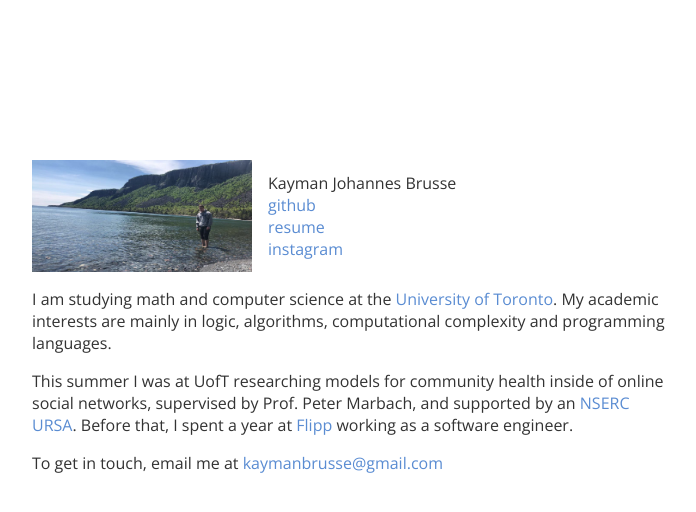
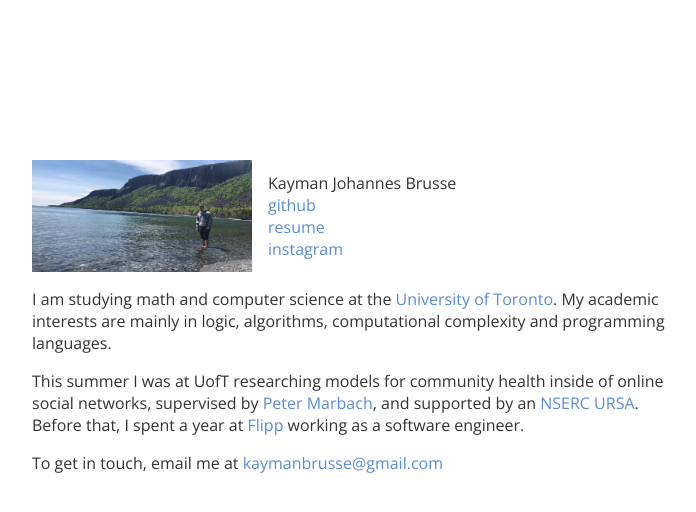
Before and after one commit to kaymanb/another-website, a React (Create React App) app: page / in a window 1280 px wide. Shown: the top 512 px of the page, without its empty margins (288-984 px from the left). Built offline with nearby package versions, Linux system fonts and the light colour scheme.

Commit message:
Updated link to Marbach's site.

```diff
--- a/src/App.tsx
+++ b/src/App.tsx
@@ -41,8 +41,9 @@ const App = () => (
       </p>
       <p>
         This summer I was at UofT researching models for community health inside
-        of online social networks, supervised by Prof. Peter Marbach, and
-        supported by an{" "}
+        of online social networks, supervised by{" "}
+        <Link url="http://www.cs.toronto.edu/~marbach/">Peter Marbach</Link>,
+        and supported by an{" "}
         <Link url="http://www.nserc-crsng.gc.ca/Students-Etudiants/UG-PC/USRA-BRPC_eng.asp">
           NSERC URSA
         </Link>. Before that, I spent a year at{" "}
```
